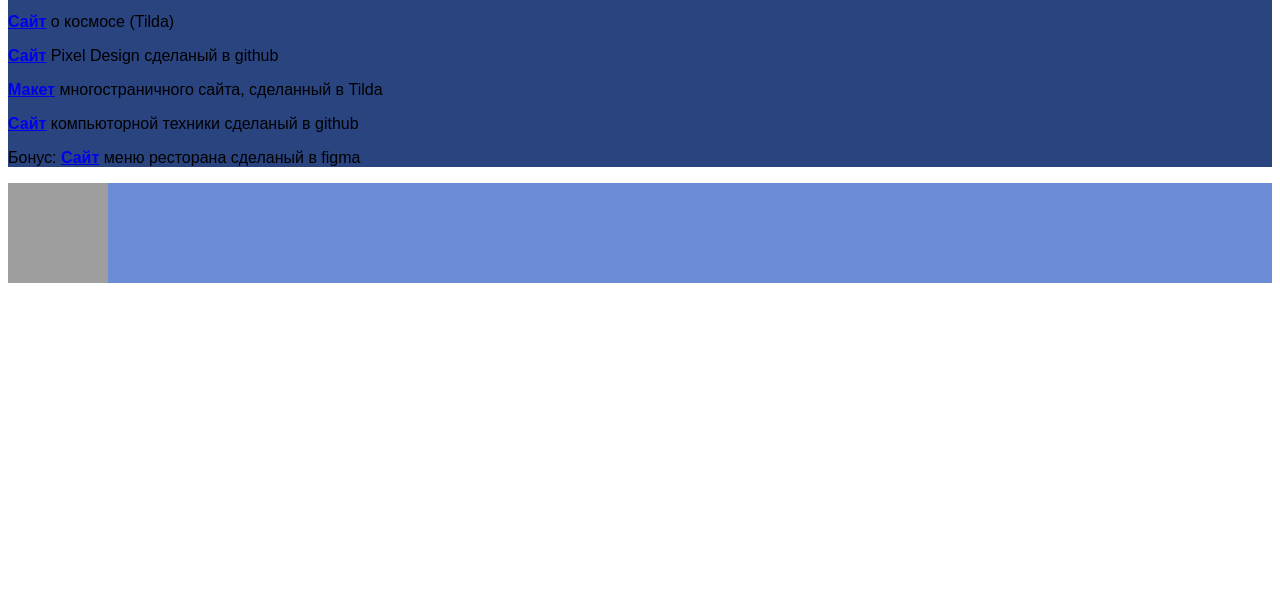
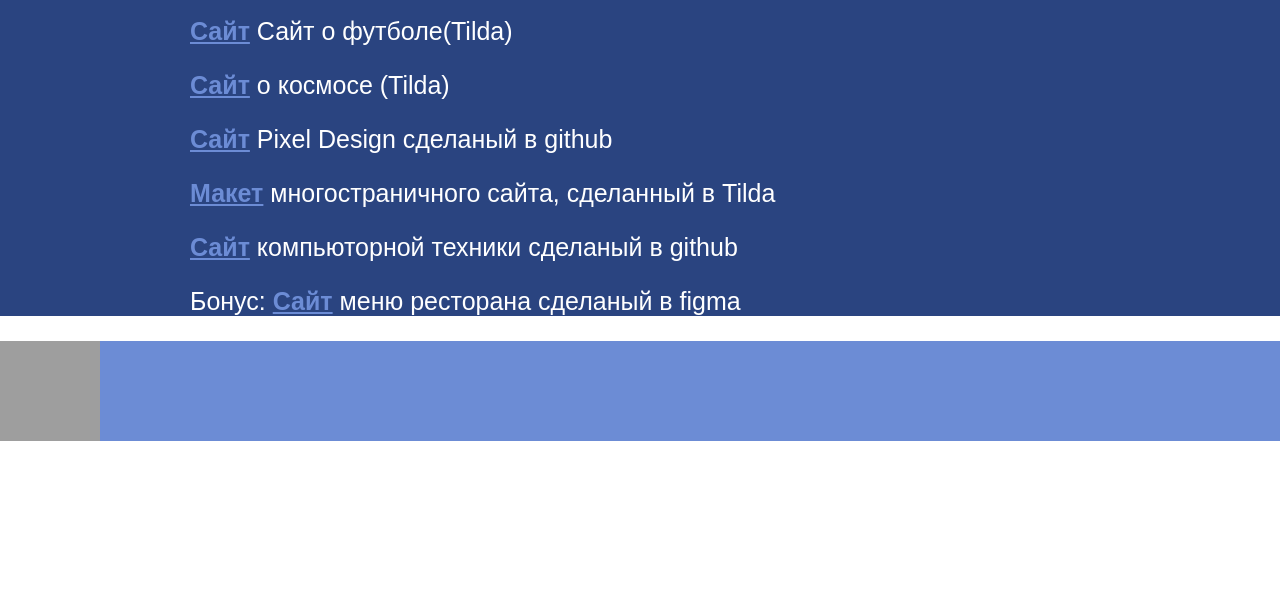
Before and after one commit to giperAndrey1234/solovarov, a plain HTML site: page mysites.html in a window 1280 px wide. Shown: the part 189-800 px from the top of the page. Drawn offline with Linux system fonts and the light colour scheme; grey boxes are pictures that could not be loaded.

Commit message:
Update style.css

```diff
--- a/style.css
+++ b/style.css
@@ -1,15 +1,23 @@
 body {
     font-family: sans-serif;
+    margin: 0px;
+    padding: 0px;
 }
 
 main{
     background-color: #2A4480;
+    font-size: 25px;
+}
+
+.container{
+    width: 900px;
+    margin: 0px auto 0px auto;
 }
 
 
 li{
     color:white;
-    width: 200px;
+    width: 400px;
     margin-bottom: 30px;
 }
 
@@ -53,7 +61,7 @@ header{
 }
 
 .link-text b:hover{
-    background-color: black;
+    background-color: wheat;
 }
 
 .index_p:hover{
@@ -78,6 +86,14 @@ nav{
     background-color: #2A4480;
 }
 
-p{
+.h2{
+    color: white;
+}
 
+div{
+    color: white;
 }
+
+.link-text{
+    color: #6C8CD5;
+}
```
